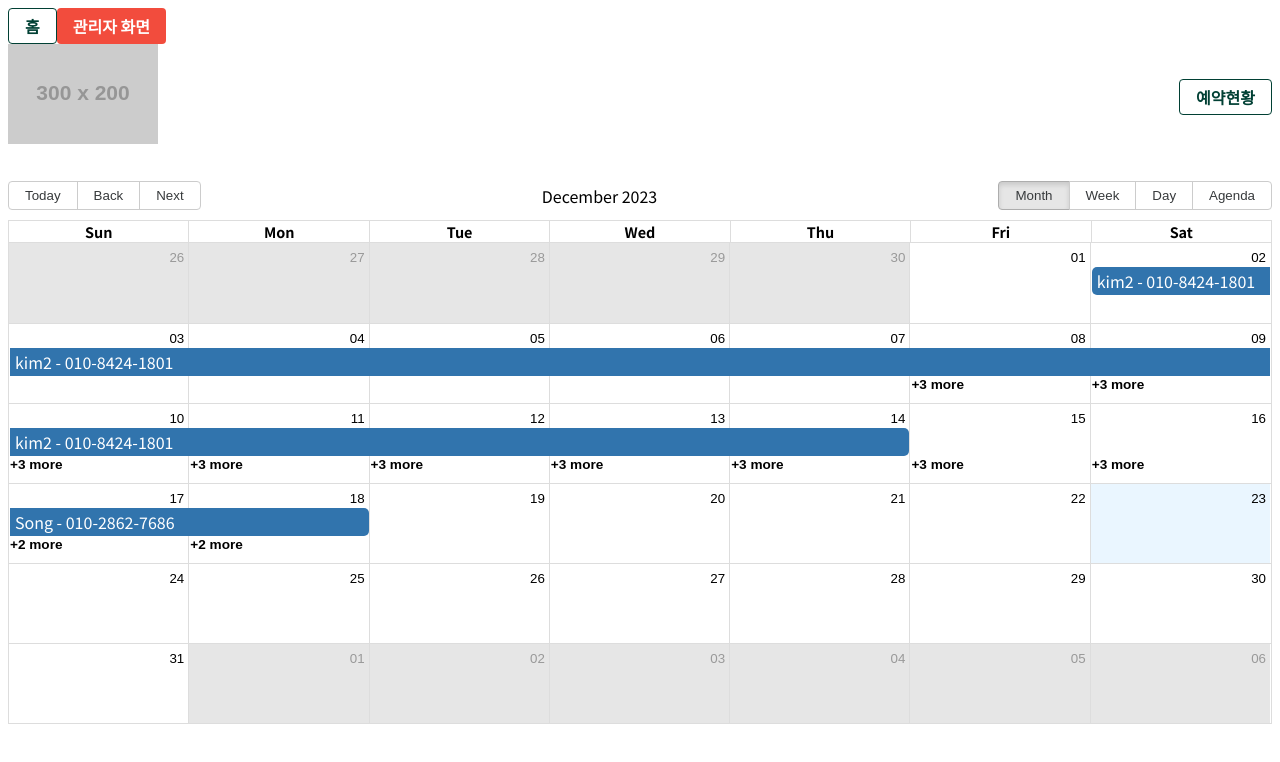
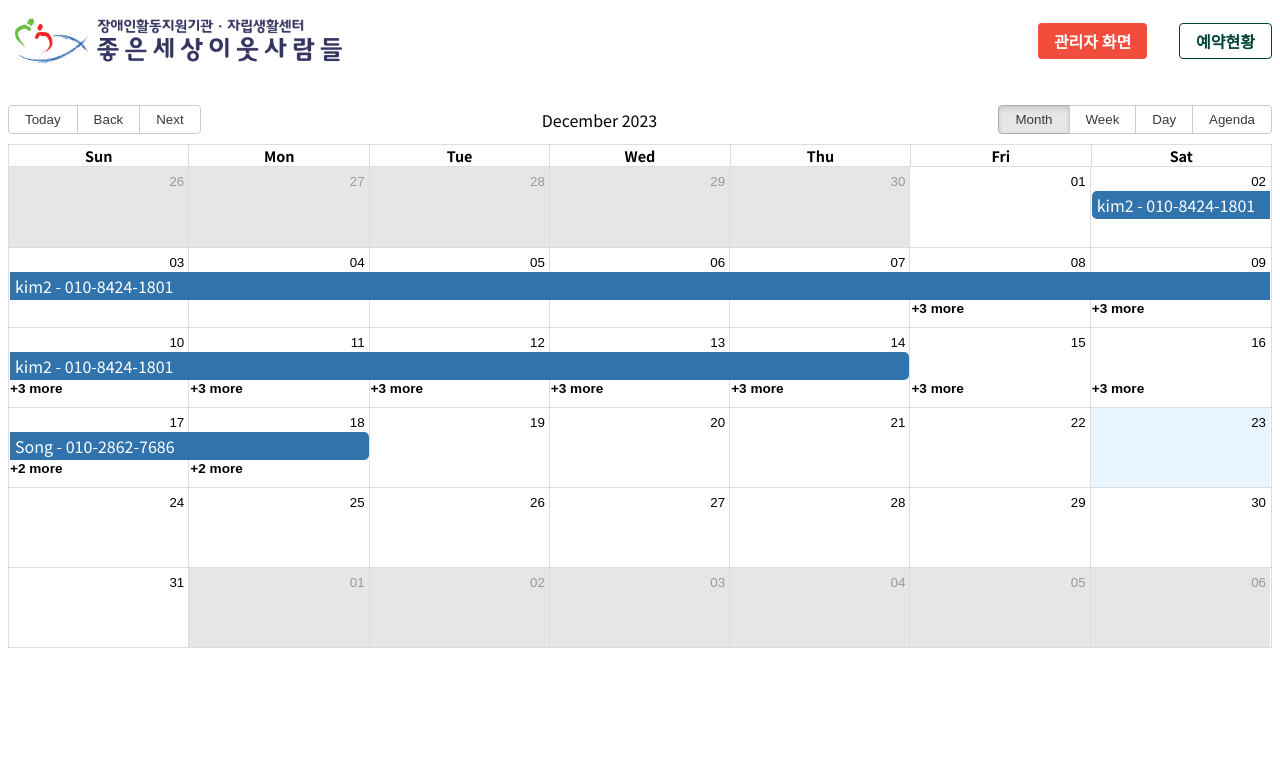
Before and after one commit to Disposable-Development-Team/yeah-yak-frontend, a React (Create React App) app: page / in a window 1280 px wide. Shown: the top 762 px of the page. Built offline with nearby package versions, Linux system fonts and the light colour scheme.

Commit message:
header 멋지게 변경

```diff
--- a/config-overrides.js
+++ b/config-overrides.js
@@ -4,6 +4,7 @@ const { resolve } = require('path');
 module.exports = override(
   addWebpackAlias({
     '@styles': resolve(__dirname, 'src/styles'),
+    '@images': resolve(__dirname, 'src/images'),
     '@atoms': resolve(__dirname, 'src/components/atoms'),
     '@modules': resolve(__dirname, 'src/components/modules'),
     '@templates': resolve(__dirname, 'src/components/templates'),
--- a/jsconfig.json
+++ b/jsconfig.json
@@ -3,6 +3,7 @@
     "baseUrl": "./src",
     "paths": {
       "@styles/*": ["styles/*"],
+      "@images/*": ["images/*"],
       "@atoms/*": ["components/atoms/*"],
       "@modules/*": ["components/modules/*"],
       "@templates/*": ["components/templates/*"]
--- a/src/App.js
+++ b/src/App.js
@@ -15,13 +15,6 @@ function App() {
     <div className="App">
       <ModalProvider>
         <ThemeProvider theme={theme}>
-          <Link to="/">
-            <Button $outline>홈</Button>
-          </Link>
-          <Link to="/admin">
-            <Button color="red">관리자 화면</Button>
-          </Link>
-
           <Routes>
             <Route path="/" element={<Main />} />
             <Route path="/admin" element={<Admin />} />
--- a/src/components/modules/Header/index.jsx
+++ b/src/components/modules/Header/index.jsx
@@ -10,6 +10,7 @@ import { useState } from 'react';
 import Input from '@atoms/Input';
 import axios from 'axios';
 import { useNavigate } from 'react-router-dom';
+import logo from '@images/logo.png';
 
 const Header = () => {
   const { modalOpen, openModal, closeModal } = useModalContext();
@@ -61,11 +62,16 @@ const Header = () => {
 
   return (
     <FlexContainer $justifyContent="space-between" $alignItems="center">
-      <Image width="150px" height="100px" src="https://via.placeholder.com/300x200.png?text=SONGJOOWON" link="/" />
+      <Image height="60px" src={logo} link="/" />
 
-      <Button $outline onClick={() => openModal('checkUser')}>
-        예약현황
-      </Button>
+      <FlexContainer $justifyContent="flex-end">
+        <Link to="/admin">
+          <Button color="red">관리자 화면</Button>
+        </Link>
+        <Button $outline onClick={() => openModal('checkUser')}>
+          예약현황
+        </Button>
+      </FlexContainer>
       <Modal title="정보입력" modalId="checkUser">
         <Form submitHandler={handleSubmit}>
           <FlexContainer $noWrap $gap="0" $column $alignItems="center">
--- a/src/components/modules/Modal/index.jsx
+++ b/src/components/modules/Modal/index.jsx
@@ -25,7 +25,7 @@ const ModalContent = styled.div`
 `;
 
 const ModalHeader = styled(FlexContainer)`
-  margin-bottom: 15px;
+  margin-bottom: 2rem;
 `;
 
 const ModalTitle = styled.h2`
--- a/src/components/modules/Table/index.jsx
+++ b/src/components/modules/Table/index.jsx
@@ -3,7 +3,7 @@
 import React from 'react';
 import styled from 'styled-components';
 
-const TableWrapper = styled.div`
+const TableWrapper = styled.table`
   width: 100%;
   margin: 16px 0;
   border-collapse: collapse;
--- a/src/styles/main.css
+++ b/src/styles/main.css
@@ -1,4 +1,4 @@
-@import url('https://fonts.googleapis.com/css2?family=Noto+Sans+KR:wght@100;300;400;700&display=swap');
+@import url('https://fonts.googleapis.com/css2?family=Noto+Sans+KR:wght@100;300;400;700&display=block');
 
 .App {
   max-width: 1440px;
```
Also changed, not shown: src/images/logo.png (added).
